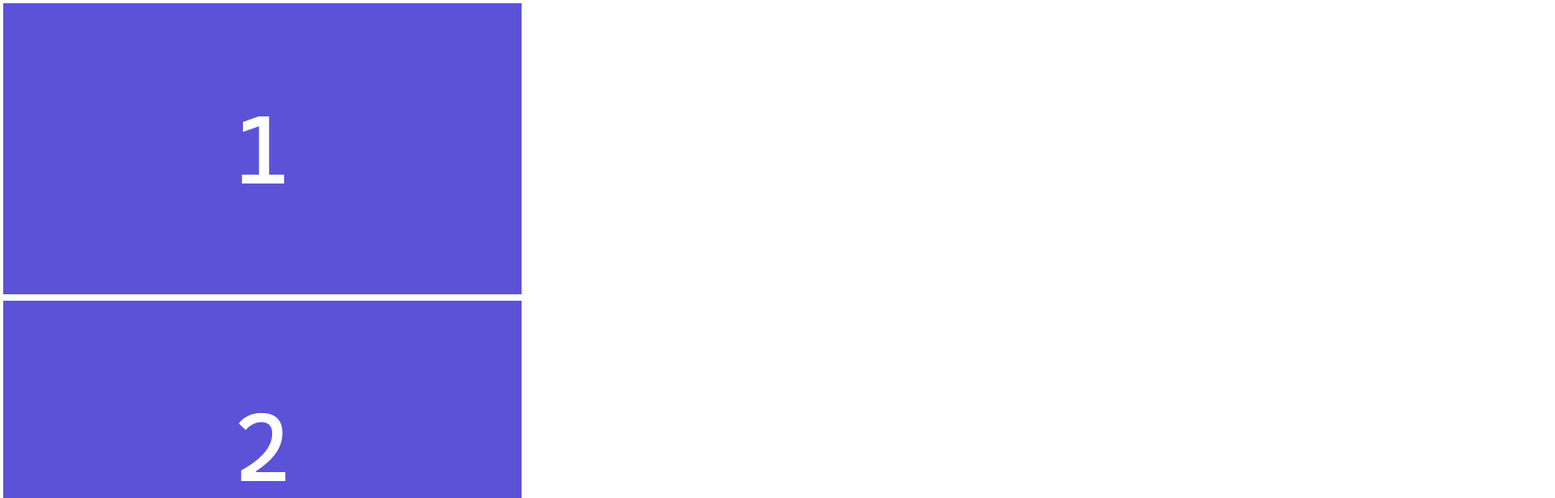
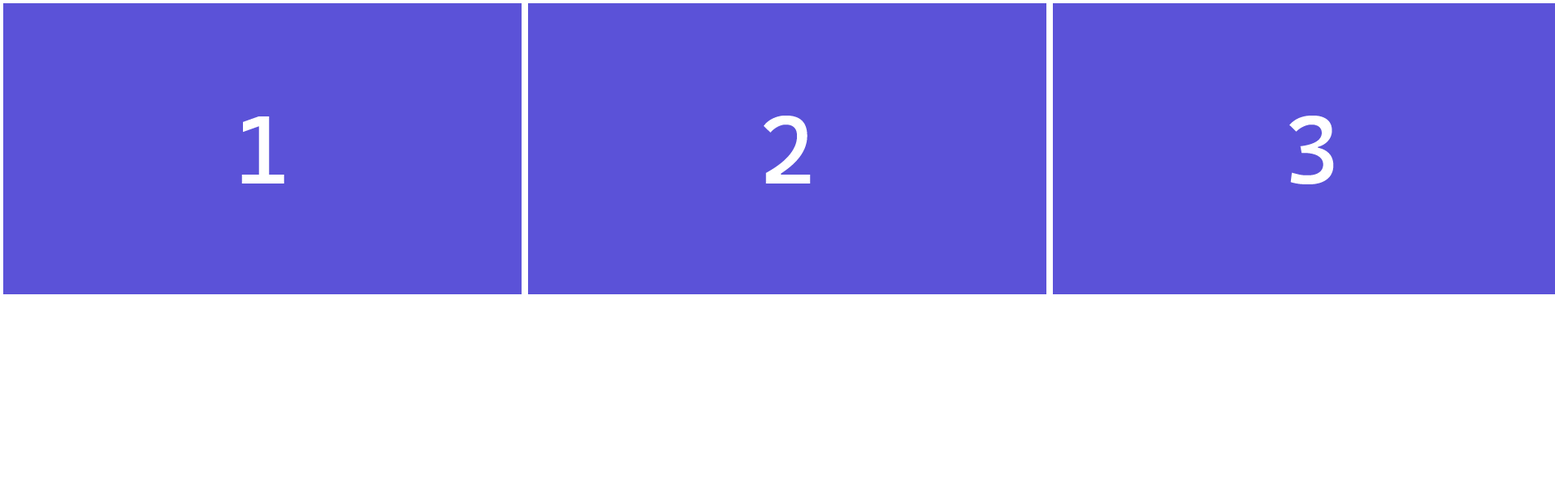
Before and after one commit to richardimaoka/tutorial-carousel-simple, a React (Create React App) app: page / in a window 1280 px wide. Shown: the top 616 px of the page at 81% size, 1920 px wide, since content can reach past the window. Built offline with nearby package versions, Linux system fonts and the light colour scheme.

Commit message:
display: flex

```diff
--- a/src/App.tsx
+++ b/src/App.tsx
@@ -2,7 +2,7 @@ import React from "react";
 
 function App() {
   return (
-    <div>
+    <div style={{ display: "flex", flexDirection: "row" }}>
       <div style={{ padding: "4px" }}>
         <img
           width="640px"
```
